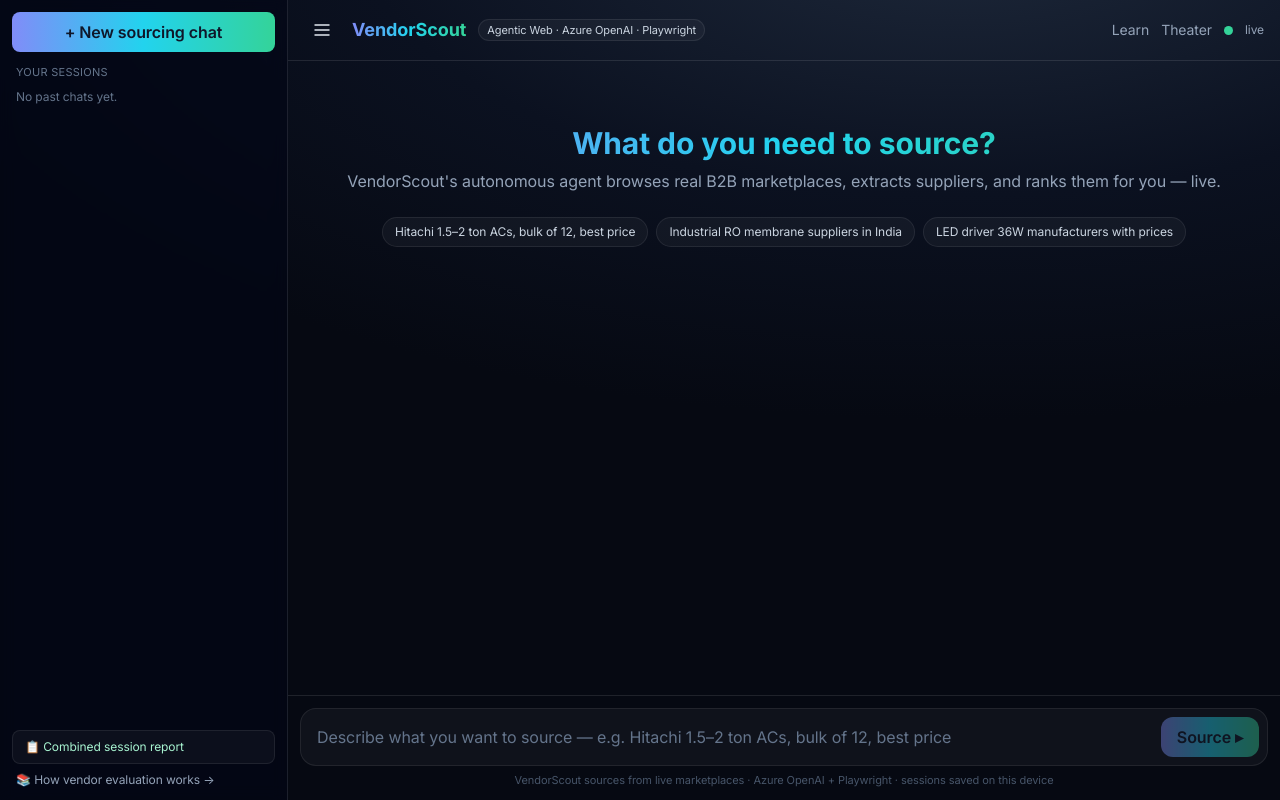
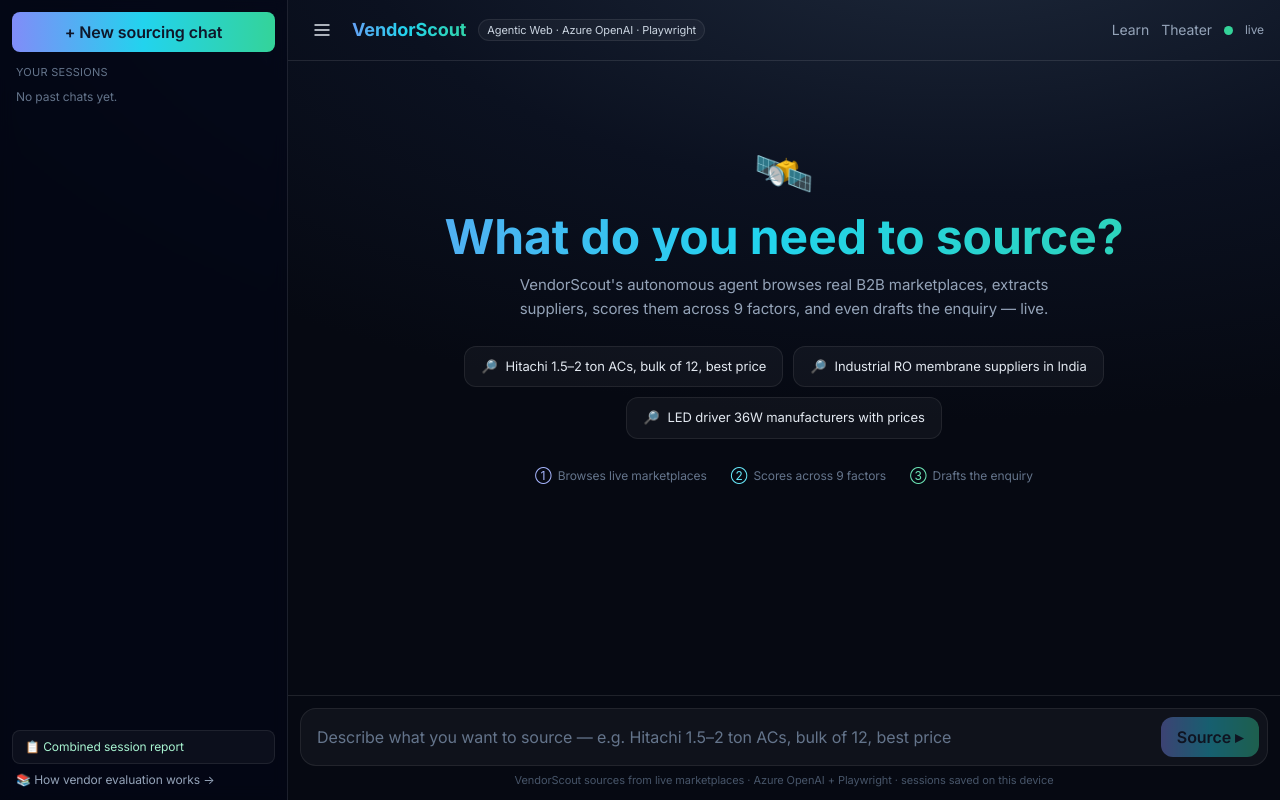
Before and after one commit to paras-lehana/vendorscout, a FastAPI app: page / in a window 1280 px wide. Run offline with FastAPI, Linux system fonts and the light colour scheme; some libraries are stand-ins or nearby versions.

Commit message:
UI polish (batch 1): motion, skeleton loading, hero, hover-lift, focus rings
- Card hover-lift + staggered fade-up entrance for report cards.
- Skeleton shimmer placeholder while sourcing (before the report arrives).
- Welcome hero: 🛰️ mark, animated gradient headline, richer example chips, 3-step feature row.
- Animated brand wordmark; global focus-visible rings; button press feedback.
Verified live (1440 2x): welcome + skeleton + grid render, no overflow, pageerrors=[].

Co-Authored-By: Claude Opus 4.8 (1M context) <noreply@anthropic.com>

```diff
--- a/frontend/templates/chat.html
+++ b/frontend/templates/chat.html
@@ -36,6 +36,23 @@
     .wdot{width:8px;height:8px;border-radius:50%;flex-shrink:0}
     .ln1{display:-webkit-box;-webkit-line-clamp:1;-webkit-box-orient:vertical;overflow:hidden}
     .ln2{display:-webkit-box;-webkit-line-clamp:2;-webkit-box-orient:vertical;overflow:hidden}
+    /* motion + states */
+    .fcard{transition:transform .16s ease,border-color .16s ease,box-shadow .16s ease}
+    .fcard:hover{transform:translateY(-3px);box-shadow:0 10px 30px -8px rgba(0,0,0,.55)}
+    @keyframes fadeUp{from{opacity:0;transform:translateY(10px)}to{opacity:1;transform:none}}
+    .fade-up{animation:fadeUp .4s cubic-bezier(.2,.7,.3,1) both}
+    @keyframes popIn{from{opacity:0;transform:scale(.98)}to{opacity:1;transform:none}}
+    .pop-in{animation:popIn .28s ease both}
+    @keyframes shimmer{0%{background-position:-450px 0}100%{background-position:450px 0}}
+    .skel{background:linear-gradient(90deg,rgba(255,255,255,.045) 25%,rgba(255,255,255,.11) 37%,rgba(255,255,255,.045) 63%);background-size:900px 100%;animation:shimmer 1.4s linear infinite;border-radius:8px}
+    @keyframes hue{0%{filter:hue-rotate(0)}100%{filter:hue-rotate(22deg)}}
+    .grad-anim{background:linear-gradient(90deg,#818cf8,#22d3ee,#34d399,#818cf8);background-size:200% auto;-webkit-background-clip:text;background-clip:text;color:transparent;animation:slide 6s linear infinite}
+    @keyframes slide{to{background-position:200% center}}
+    .chip-ex{transition:transform .12s ease,border-color .12s ease,background .12s ease}
+    .chip-ex:hover{transform:translateY(-2px);border-color:rgba(34,211,238,.5);background:rgba(34,211,238,.06)}
+    button,a,input,textarea{transition:filter .12s ease, background .12s ease, color .12s ease, border-color .12s ease}
+    .press:active{transform:translateY(1px)}
+    *:focus-visible{outline:2px solid rgba(34,211,238,.6);outline-offset:2px;border-radius:6px}
   </style>
 </head>
 <body class="text-slate-200">
@@ -70,7 +87,7 @@
       <button @click="sidebarOpen=!sidebarOpen" title="Toggle chats" class="p-2 rounded-lg hover:bg-white/10">
         <svg width="20" height="20" viewBox="0 0 24 24" fill="none" stroke="currentColor" stroke-width="2"><path d="M3 6h18M3 12h18M3 18h18"/></svg>
       </button>
-      <div class="font-bold grad text-lg">VendorScout</div>
+      <div class="font-bold grad-anim text-lg">VendorScout</div>
       <span class="text-[11px] px-2 py-0.5 rounded-full glass text-slate-300">Agentic Web · Azure OpenAI · Playwright</span>
       <div class="ml-auto flex items-center gap-3 text-sm">
         <a href="/learn" class="text-slate-400 hover:text-cyan-300 hidden sm:block">Learn</a>
@@ -84,13 +101,21 @@
       <div class="max-w-7xl mx-auto px-4 sm:px-6 py-6 space-y-5">
 
         <!-- empty / welcome state -->
-        <div x-show="messages.length===0" x-cloak class="text-center pt-10">
-          <h1 class="text-3xl font-bold grad mb-2">What do you need to source?</h1>
-          <p class="text-slate-400 mb-6">VendorScout's autonomous agent browses real B2B marketplaces, extracts suppliers, and ranks them for you — live.</p>
-          <div class="flex flex-wrap justify-center gap-2">
+        <div x-show="messages.length===0" x-cloak class="text-center pt-12 sm:pt-16 fade-up">
+          <div class="text-5xl mb-4">🛰️</div>
+          <h1 class="text-4xl sm:text-5xl font-bold grad-anim mb-3 leading-tight">What do you need to source?</h1>
+          <p class="text-slate-400 mb-6 max-w-xl mx-auto text-[15px] leading-relaxed">VendorScout's autonomous agent browses real B2B marketplaces, extracts suppliers, scores them across 9 factors, and even drafts the enquiry — live.</p>
+          <div class="flex flex-wrap justify-center gap-2.5 mb-7">
             <template x-for="ex in examples" :key="ex">
-              <button @click="input=ex; send()" class="text-xs px-3 py-1.5 rounded-full glass hover:border-indigo-400 text-slate-300" x-text="ex"></button>
+              <button @click="input=ex; send()" class="chip-ex press text-[13px] px-4 py-2.5 rounded-xl glass text-slate-200 flex items-center gap-2">
+                <span class="text-cyan-300">🔎</span><span x-text="ex"></span>
+              </button>
             </template>
+          </div>
+          <div class="flex flex-wrap justify-center gap-x-6 gap-y-2 text-[12px] text-slate-500">
+            <span class="flex items-center gap-1.5"><span class="text-indigo-300">①</span> Browses live marketplaces</span>
+            <span class="flex items-center gap-1.5"><span class="text-cyan-300">②</span> Scores across 9 factors</span>
+            <span class="flex items-center gap-1.5"><span class="text-emerald-300">③</span> Drafts the enquiry</span>
           </div>
         </div>
 
@@ -125,9 +150,29 @@
                   </div>
                 </div>
 
+                <!-- skeleton while sourcing (before the report arrives) -->
+                <div x-show="m.running && !m.report" x-cloak class="glass rounded-2xl p-3 sm:p-4">
+                  <div class="flex items-center gap-2 mb-3">
+                    <div class="skel" style="height:18px;width:140px"></div>
+                    <div class="skel" style="height:14px;width:90px"></div>
+                  </div>
+                  <div class="skel mb-3" style="height:34px;width:100%"></div>
+                  <div class="grid sm:grid-cols-2 gap-2">
+                    <template x-for="k in [0,1,2,3]" :key="'sk'+k">
+                      <div class="rounded-xl border border-white/5 p-4">
+                        <div class="flex justify-between"><div class="skel" style="height:18px;width:55%"></div><div class="skel" style="height:18px;width:60px"></div></div>
+                        <div class="skel mt-3" style="height:11px;width:80%"></div>
+                        <div class="skel mt-3" style="height:6px;width:100%"></div>
+                        <div class="skel mt-2" style="height:6px;width:92%"></div>
+                        <div class="skel mt-2" style="height:6px;width:84%"></div>
+                      </div>
+                    </template>
+                  </div>
+                </div>
+
                 <!-- final report — compact, sample-inspired: grid ⇄ detail ⇄ compare -->
                 <template x-if="m.report && m.report.vendors.length">
-                  <div class="glass rounded-2xl p-3 sm:p-4">
+                  <div class="glass rounded-2xl p-3 sm:p-4 fade-up">
                     <!-- header strip -->
                     <div class="flex items-start gap-2 mb-3">
                       <div class="min-w-0 flex-1">
@@ -248,7 +293,7 @@
                     <template x-if="(m.compare||[]).length!==2 && m.detail===null">
                       <div class="grid sm:grid-cols-2 gap-2">
                         <template x-for="(v,i) in m.report.vendors" :key="i">
-                          <div class="fcard p-5" :class="(m.compare||[]).includes(i)?'sel':((m.compare||[]).length===1?'dim':'')">
+                          <div class="fcard p-5 fade-up" :style="'animation-delay:'+(i*45)+'ms'" :class="(m.compare||[]).includes(i)?'sel':((m.compare||[]).length===1?'dim':'')">
                             <div class="flex items-start justify-between gap-3">
                               <div class="min-w-0">
                                 <div class="text-[13px] text-slate-500 num" x-text="'#'+(i+1)"></div>
```
